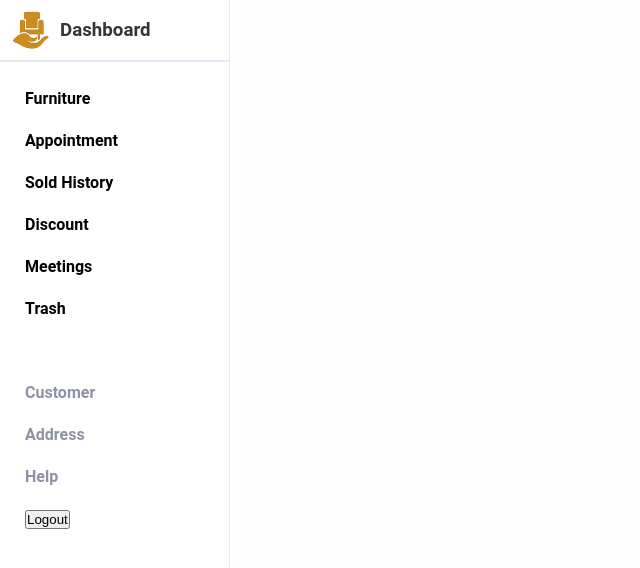
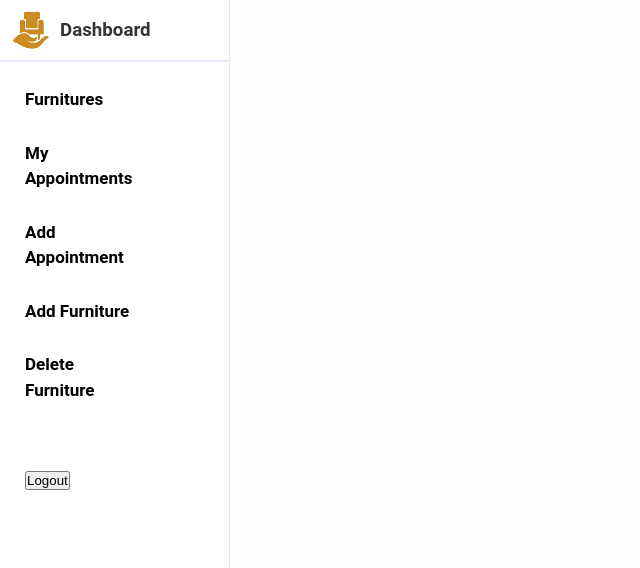
Before and after one commit to anbehindY/funiture-mall-frontend, a React (Create React App) app: page /furnitures/1 in a window 1280 px wide. Shown: the top 568 px of the page, without its empty margins (0-640 px from the left). Built offline with nearby package versions, Linux system fonts and the light colour scheme; no server answers.

Commit message:
Add Navlink

```diff
--- a/src/components/dashboard/dashboard.js
+++ b/src/components/dashboard/dashboard.js
@@ -1,5 +1,6 @@
 import { Outlet } from 'react-router-dom';
 import './dashboard.css';
+import "./sidebar/leftsidebar.css";
 import LeftSidebar from './sidebar/leftsidebar';
 import FurnitureList from './furniture/FurnitureList';
 
--- a/src/components/dashboard/sidebar/leftsidebar.css
+++ b/src/components/dashboard/sidebar/leftsidebar.css
@@ -6,3 +6,20 @@
   background-color: white;
   margin-bottom: -5px;
 }
+
+.leftsidebar-container {
+  background-color: white;
+}
+
+.upper-part {
+  background-color: white;
+  margin-bottom: -5px;
+}
+
+.menubar-link {
+  padding-top: 5px;
+  padding-bottom: 5px;
+  text-decoration: none;
+  font-size: 17px;
+  color: black;
+}
--- a/src/components/dashboard/sidebar/leftsidebar.js
+++ b/src/components/dashboard/sidebar/leftsidebar.js
@@ -1,3 +1,4 @@
+import { NavLink } from 'react-router-dom';
 import PropTypes from 'prop-types';
 import Logout from '../../login/Logout';
 import logo from './logo.png';
@@ -15,34 +16,32 @@ const LeftSidebar = ({ setCurrUser }) => (
     <div className="left-content">
       <ul className="action-list">
         <li className="item">
-          <span>Furniture</span>
+          <NavLink to="/furnitures" className="menubar-link">
+            <span>Furnitures</span>
+          </NavLink>
         </li>
         <li className="item">
-          <span>Appointment</span>
+          <NavLink to="/my-appointments" className="menubar-link">
+            <span> My Appointments</span>
+          </NavLink>
         </li>
         <li className="item">
-          <span>Sold History</span>
+          <NavLink to="/new-appointment" className="menubar-link">
+            <span>Add Appointment</span>
+          </NavLink>
         </li>
         <li className="item">
-          <span>Discount</span>
+          <NavLink to="/products" className="menubar-link">
+            <span>Add Furniture</span>
+          </NavLink>
         </li>
         <li className="item">
-          <span>Meetings</span>
-        </li>
-        <li className="item">
-          <span>Trash</span>
+          <NavLink to="/histories" className="menubar-link">
+            <span>Delete Furniture</span>
+          </NavLink>
         </li>
       </ul>
       <ul className="category-list">
-        <li className="item">
-          <span>Customer</span>
-        </li>
-        <li className="item">
-          <span>Address</span>
-        </li>
-        <li className="item">
-          <span>Help</span>
-        </li>
         <li className="item">
           <Logout setCurrUser={setCurrUser} />
         </li>
```
